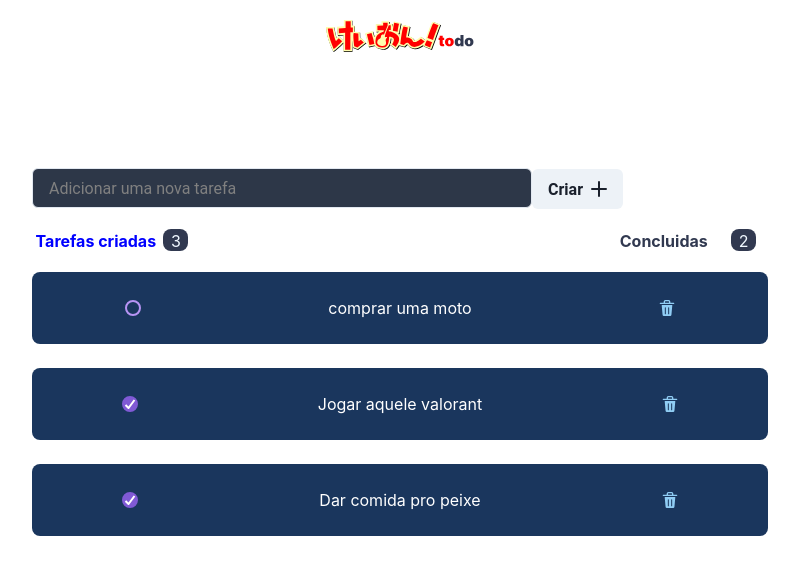
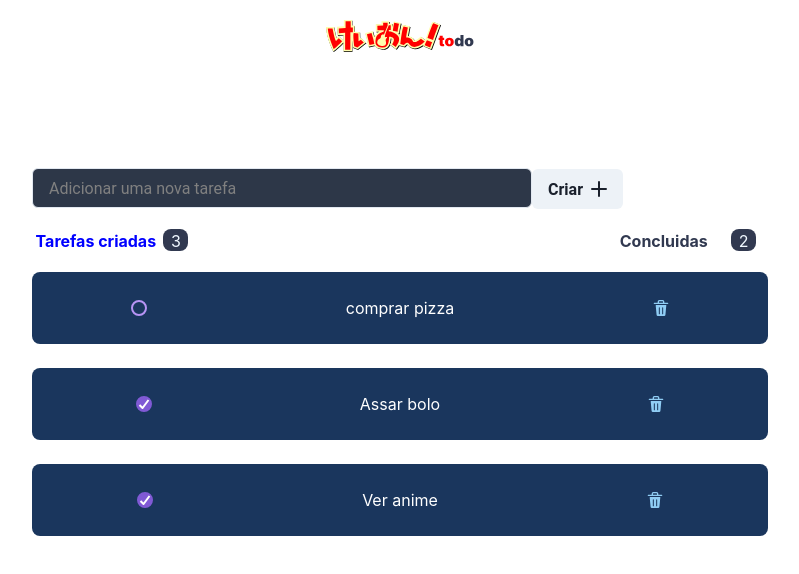
Before and after one commit to nataliaaraujo0/todo-k-on, a React (Vite) app: page / in a window 1280 px wide. Shown: the top 574 px of the page, without its empty margins (240-1039 px from the left). Built offline with nearby package versions, Linux system fonts and the light colour scheme.

Commit message:
chore: get input value

```diff
--- a/src/components/CardTask/index.tsx
+++ b/src/components/CardTask/index.tsx
@@ -3,7 +3,7 @@ import { Checkbox, Flex, Text } from "@chakra-ui/react";
 import { TaskProps } from "./task.interface";
 import styles from "./task.module.scss";
 
-export function CardTask({ task }: TaskProps) {
+export function CardTask({ title, isComplete }: TaskProps) {
   return (
     <Flex
       justifyContent={"space-around"}
@@ -19,11 +19,11 @@ export function CardTask({ task }: TaskProps) {
         colorScheme={"purple"}
         borderColor={"purple.300"}
         className={styles.checkbox}
-        isChecked={task.isComplete}
+        isChecked={isComplete}
       ></Checkbox>
 
       <Text maxWidth={"600px"} color={"white"}>
-        {task.title}
+        {title}
       </Text>
 
       <DeleteIcon
--- a/src/components/TasksList/index.tsx
+++ b/src/components/TasksList/index.tsx
@@ -1,31 +1,29 @@
-import { Flex, FormControl, Input, Button } from "@chakra-ui/react";
+import { Flex, Input, Button } from "@chakra-ui/react";
 import { Info } from "../Info";
 import { CardTask } from "../CardTask";
 import { v4 as uuidv4 } from "uuid";
 import { AddIcon } from "@chakra-ui/icons";
+import { useState } from "react";
 
 export function TasksList() {
-  const tasks = [
-    { id: uuidv4(), task: { title: "comprar uma moto", isComplete: false } },
-    {
-      id: uuidv4(),
-      task: { title: "Jogar aquele valorant", isComplete: true },
-    },
-    {
-      id: uuidv4(),
-      task: { title: "Dar comida pro peixe", isComplete: true },
-    },
-  ];
+  const [tasks, setTasks] = useState([
+    { id: uuidv4(), title: "comprar pizza", isComplete: false },
+    { id: uuidv4(), title: "Assar bolo", isComplete: true },
+    { id: uuidv4(), title: "Ver anime", isComplete: true },
+  ]);
+
   const handleCreateNewTask = () => {
     event.preventDefault();
-    console.log("event.target ok");
+
+    console.log(event.target.task.value);
+    setTasks([...tasks, tasks.length + 1]);
   };
 
   const handleTaskCounter = () => {
     const concluded: any = [];
 
     tasks.map((task) => {
-      if (task.task.isComplete) {
+      if (task.isComplete) {
         concluded.push(task);
       }
     });
@@ -43,6 +41,7 @@ export function TasksList() {
             bg={"gray.700"}
             _placeholder={{ color: "gray" }}
             color={"white"}
+            name="task"
           />
           <Button rightIcon={<AddIcon />} colorScheme={"gray"} variant="solid">
             Criar
@@ -64,7 +63,13 @@ export function TasksList() {
 
       <Flex flexDirection={"column"}>
         {tasks.map((task) => {
-          return <CardTask key={task.id} task={task.task} />;
+          return (
+            <CardTask
+              key={task.id}
+              title={task.title}
+              isComplete={task.isComplete}
+            />
+          );
         })}
       </Flex>
     </Flex>
```
